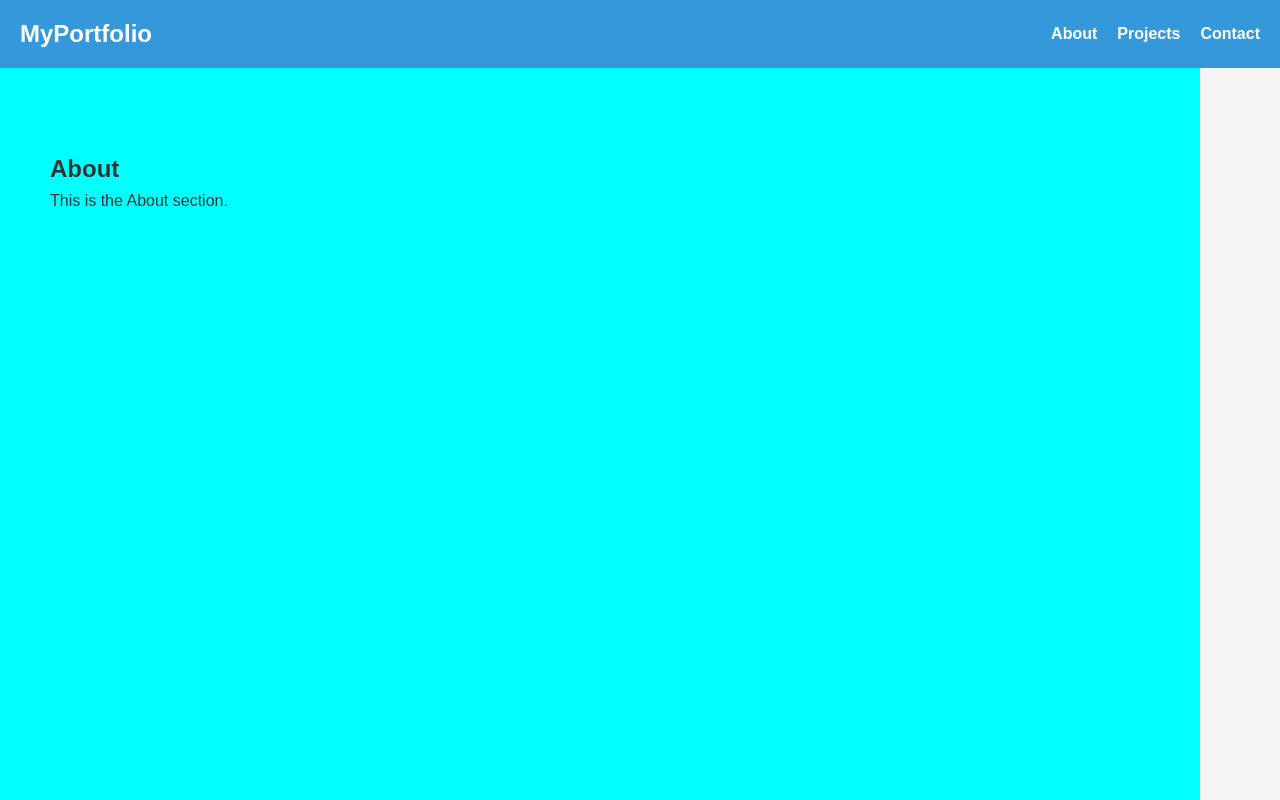
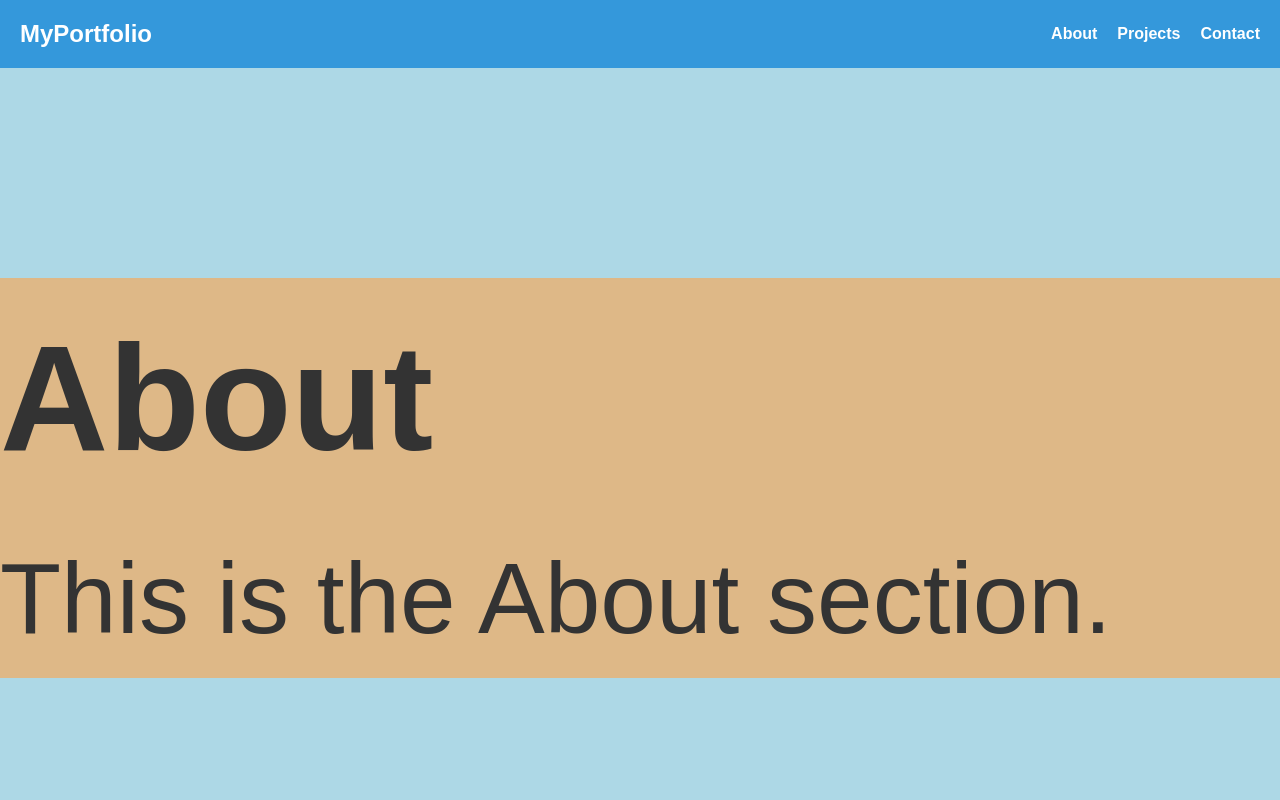
Before and after one commit to sunyoung-park/sunny-web-portfolio, a React (Vite) app: page / in a window 1280 px wide. Shown: the top 800 px of the page. Built offline with nearby package versions, Linux system fonts and the light colour scheme; a web font is replaced by a local one.

Commit message:
section 공통 스타일 세팅

```diff
--- a/src/App.jsx
+++ b/src/App.jsx
@@ -1,6 +1,7 @@
 import React from "react";
 import "./App.scss";
-import Navbar from "./components/Navbar"; // Navbar 컴포넌트 추가
+import Navbar from "./components/Navbar";
+import Section from "./components/Section";
 
 function App() {
 
@@ -8,18 +9,15 @@ function App() {
     <div className="app">
       <Navbar /> {/* ✅ Navbar 추가 */}
       <main>
-        <section className="main-section" id="about">
-          <h2>About</h2>
+        <Section id="about" title="About" backgroundColor="lightblue">
           <p>This is the About section.</p>
-        </section>
-        <section className="main-section" id="projects">
-          <h2>Projects</h2>
+        </Section>
+        <Section id="projects" title="Projects" backgroundColor="lightgreen">
           <p>This is the Projects section.</p>
-        </section>
-        <section className="main-section" id="contact">
-          <h2>Contact</h2>
+        </Section>
+        <Section id="contact" title="Contact" backgroundColor="lightcoral">
           <p>This is the Contact section.</p>
-        </section>
+        </Section>
       </main>
     </div>
   );
--- a/src/App.scss
+++ b/src/App.scss
@@ -1,12 +1,36 @@
 @use "./styles/global";
 
+
+#root {
+  width: 100%;
+  height: 100%;
+}
+
 .app {
-  width: 1200px;
+  display: block;
+  width: 100%;
   margin: 0 auto;
+  padding-top: 68.4px;
+}
+
+.app::-webkit-scrollbar {
+  display: none;
+}
+
+main {
+  flex-grow: 1;
+  width: 100%;
 }
 
 .main-section {
-  background-color: aqua;
-  height: 700px;
-  padding: 150px 50px 200px 50px ;
+  background-color: pink;
+  height: 900px;
+  padding-top: 70px;
+  padding-bottom: 50px;
 }
+
+.section-wrapper {
+  background-color: burlywood;
+  width: 1280px;
+  margin: 0 auto;
+}
--- /dev/null
+++ b/src/components/Section.jsx
@@ -0,0 +1,15 @@
+import React from "react";
+import "../styles/components/Section.scss";
+
+const Section = ({ id, title, children, backgroundColor }) => {
+  return (
+    <section className="main-section" id={id} style={{ backgroundColor }}>
+      <div className="section-wrapper">
+        <h2>{title}</h2>
+        {children}
+      </div>
+    </section>
+  );
+};
+
+export default Section;
--- /dev/null
+++ b/src/styles/components/Section.scss
@@ -0,0 +1,17 @@
+.main-section {
+    // height: 900px;
+    padding-top: 70px;
+    padding-bottom: 50px;
+
+    height: 100vh;
+    display: flex;
+    justify-content: center;
+    align-items: center;
+    font-size: 100px;
+  }
+
+  .section-wrapper {
+    background-color: burlywood;
+    width: 1280px;
+    margin: 0 auto;
+  }
--- a/src/styles/global.scss
+++ b/src/styles/global.scss
@@ -10,11 +10,13 @@ body {
     color: map.get($colors, "text");
     margin: 0;
     padding: 0;
+    width: 100%;
+    display: block;
 }
 
 // 전체 컨테이너 스타일
 .container {
-  max-width: 1200px;
+  // max-width: 1200px;
   margin: 0 auto;
   padding: 20px;
 }
```
